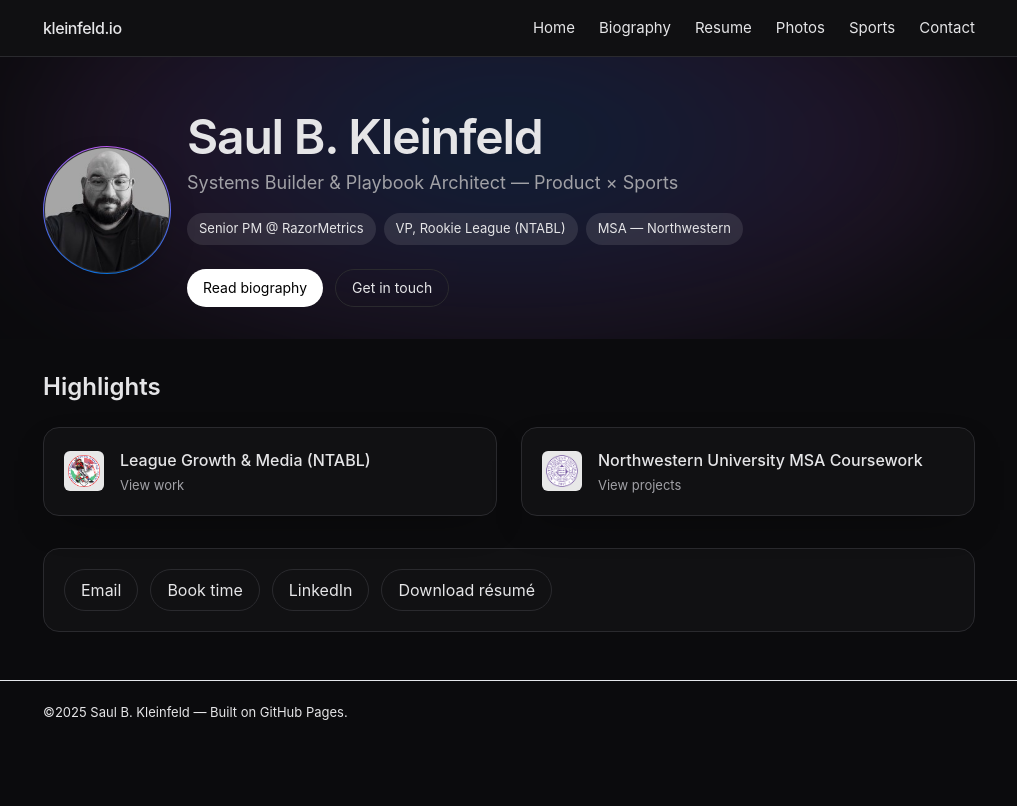
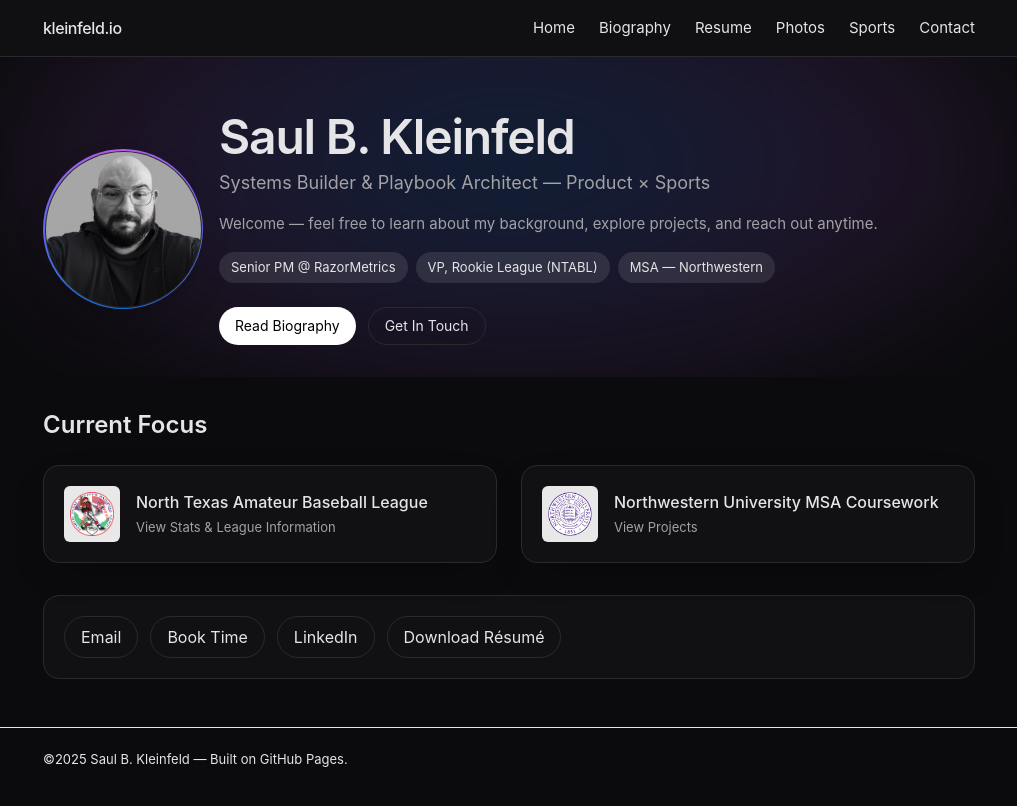
Before and after one commit to skleinfeld/Kleinfeld.io, a Jekyll site: the page built from index.md, in a window 1280 px wide. Shown: the top 806 px of the page, without its empty margins (131-1148 px from the left). Built offline with Jekyll 4.4.1, drawn with Linux system fonts in a browser that asks for light colours; nearby versions of some CDN libraries.

Commit message:
Update homepage layout and content
Enhanced visual layout with larger headshot and updated grid sizing. Added a welcome message, changed section title from 'Highlights' to 'Current Focus', and updated button and card labels for consistency and clarity.

```diff
--- a/index.md
+++ b/index.md
@@ -8,15 +8,15 @@
 <section class="relative overflow-hidden">
   <!-- soft dark gradient -->
   <div class="pointer-events-none absolute inset-0 -z-10">
-    <div class="absolute -top-44 left-1/2 -translate-x-1/2 h-[520px] w-[1200px] rounded-full blur-3xl"
+    <div class="absolute -top-44 left-1/2 -translate-x-1/2 h-[560px] w-[1250px] rounded-full blur-3xl"
          style="background:radial-gradient(ellipse at center, rgba(10,132,255,.18), rgba(191,90,242,.12) 45%, transparent 65%)"></div>
   </div>
 
   <div class="wrap mx-auto px-4 sm:px-6 pt-10 sm:pt-14 pb-8">
-    <div class="grid grid-cols-1 sm:grid-cols-[120px,1fr] gap-6 items-center">
-      <!-- Headshot with subtle accent ring -->
+    <div class="grid grid-cols-1 sm:grid-cols-[152px,1fr] gap-6 items-center">
+      <!-- Larger headshot with accent ring -->
       <div class="flex sm:block justify-center">
-        <div class="relative h-28 w-28 sm:h-32 sm:w-32 rounded-full p-[2px]"
+        <div class="relative h-36 w-36 sm:h-40 sm:w-40 rounded-full p-[2.5px]"
              style="background:conic-gradient(from 180deg, #0A84FF, #BF5AF2, #0A84FF)">
           <img src="{{ '/SBK-Headshot.jpeg' | relative_url }}" alt="Headshot of Saul B. Kleinfeld"
                class="h-full w-full rounded-full object-cover ring-1 ring-d-line shadow-card bg-d-card">
@@ -26,6 +26,11 @@
       <div>
         <h1 class="text-4xl sm:text-5xl font-semibold tracking-tight">Saul B. Kleinfeld</h1>
         <p class="mt-2 text-lg text-d-sub">Systems Builder & Playbook Architect — Product × Sports</p>
+
+        <!-- Welcome line -->
+        <p class="mt-4 text-[15px] text-d-sub">
+          Welcome — feel free to learn about my background, explore projects, and reach out anytime.
+        </p>
 
         <!-- role chips -->
         <div class="mt-4 flex flex-wrap gap-2">
@@ -37,11 +42,11 @@
         <div class="mt-6 flex flex-wrap gap-3">
           <a href="{{ '/biography/' | relative_url }}"
              class="inline-flex items-center rounded-full bg-white text-black px-4 py-2 text-sm hover:opacity-90">
-            Read biography
+            Read Biography
           </a>
           <a href="{{ '/contact/' | relative_url }}"
              class="inline-flex items-center rounded-full border border-d-line px-4 py-2 text-sm hover:bg-white/5">
-            Get in touch
+            Get In Touch
           </a>
         </div>
       </div>
@@ -49,19 +54,20 @@
   </div>
 </section>
 
-<!-- HIGHLIGHTS (compact, no preview text) -->
+<!-- CURRENT FOCUS -->
 <section class="wrap mx-auto px-4 sm:px-6 py-8">
-  <h2 class="text-2xl font-semibold">Highlights</h2>
+  <h2 class="text-2xl font-semibold">Current Focus</h2>
 
   <div class="mt-6 grid sm:grid-cols-2 gap-6">
     <!-- NTABL -->
     <a href="{{ '/sports/' | relative_url }}"
        class="group block rounded-2xl bg-d-card border border-d-line p-5 shadow-card hover:bg-white/5 transition-colors">
       <div class="flex items-center gap-4">
-        <img src="{{ '/ntabl-logo.png' | relative_url }}" alt="NTABL" class="h-10 w-10 rounded-md bg-white/90 object-contain p-1">
+        <img src="{{ '/ntabl-logo.png' | relative_url }}" alt="NTABL"
+             class="h-14 w-14 rounded-md bg-white/90 object-contain p-1.5">
         <div>
-          <h3 class="font-medium">League Growth & Media (NTABL)</h3>
-          <p class="text-[13px] text-d-sub mt-1">View work</p>
+          <h3 class="font-medium">North Texas Amateur Baseball League</h3>
+          <p class="text-[13px] text-d-sub mt-1">View Stats &amp; League Information</p>
         </div>
       </div>
     </a>
@@ -71,10 +77,10 @@
        class="group block rounded-2xl bg-d-card border border-d-line p-5 shadow-card hover:bg-white/5 transition-colors">
       <div class="flex items-center gap-4">
         <img src="{{ '/northwestern-seal.png' | relative_url }}" alt="Northwestern University"
-             class="h-10 w-10 rounded-md bg-white/90 object-contain p-1">
+             class="h-14 w-14 rounded-md bg-white/90 object-contain p-1.5">
         <div>
           <h3 class="font-medium">Northwestern University MSA Coursework</h3>
-          <p class="text-[13px] text-d-sub mt-1">View projects</p>
+          <p class="text-[13px] text-d-sub mt-1">View Projects</p>
         </div>
       </div>
     </a>
@@ -87,10 +93,10 @@
     <a class="inline-flex items-center rounded-full border border-d-line px-4 py-2 hover:bg-white/5"
        href="mailto:saul@kleinfeld.io?subject=Hello%20Saul&body=Hi%20Saul%2C%0D%0A%0D%0A">Email</a>
     <a class="inline-flex items-center rounded-full border border-d-line px-4 py-2 hover:bg-white/5"
-       href="https://calendly.com/saul-dallasmsbl/30min" target="_blank" rel="noopener">Book time</a>
+       href="https://calendly.com/saul-dallasmsbl/30min" target="_blank" rel="noopener">Book Time</a>
     <a class="inline-flex items-center rounded-full border border-d-line px-4 py-2 hover:bg-white/5"
        href="https://www.linkedin.com/in/saul-kleinfeld" target="_blank" rel="noopener">LinkedIn</a>
     <a class="inline-flex items-center rounded-full border border-d-line px-4 py-2 hover:bg-white/5"
-       href="{{ '/Sports_PdM _Saul_Kleinfeld_Resume.pdf' | relative_url | uri_escape }}" target="_blank" rel="noopener">Download résumé</a>
+       href="{{ '/Sports_PdM _Saul_Kleinfeld_Resume.pdf' | relative_url | uri_escape }}" target="_blank" rel="noopener">Download Résumé</a>
   </div>
 </section>
```
